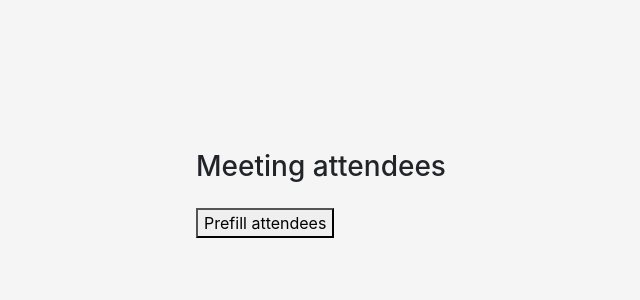
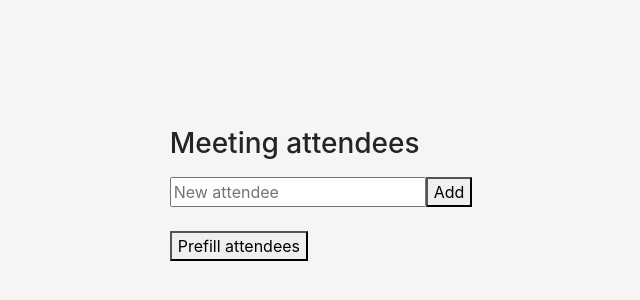
Before and after one commit to jestrux/meetings-app, a React (Vite) app: page / in a window 1280 px wide. Shown: the part 230-530 px from the top of the page, without its empty margins (319-959 px from the left). Built offline with nearby package versions, Linux system fonts and the light colour scheme.

Commit message:
Add new attendee flow

```diff
--- a/src/App.jsx
+++ b/src/App.jsx
@@ -19,6 +19,7 @@ function saveAttendees(value) {
 }
 
 function App() {
+	const [saving, setSaving] = useState(false);
 	const [loading, setLoading] = useState(true);
 	const [attendees, setAttendees] = useState([]);
 
@@ -46,6 +47,21 @@ function App() {
 	const preFillAttendees = () =>
 		persistAttendees(["Daniel", "Chaba", "Debora"]);
 
+	const addAttendee = async (e) => {
+		e.preventDefault();
+		const newAttendee = e.target.newAttendee.value;
+		const exists = attendees
+			.map((a) => a.toLowerCase())
+			.includes(newAttendee.toLowerCase());
+
+		if (exists) return alert(`Attendee: ${newAttendee} already exists!`);
+
+		setSaving(true);
+		persistAttendees([...attendees, newAttendee]);
+		await someTime();
+		setSaving(false);
+	};
+
 	return (
 		<main className="">
 			<div className="mt-5">
@@ -58,6 +74,22 @@ function App() {
 						return <li key={index}>{name}</li>;
 					})}
 				</ul>
+
+				<form
+					onSubmit={addAttendee}
+					style={{ pointerEvents: loading || saving ? "none" : "" }}
+				>
+					<input
+						type="text"
+						required
+						minLength="3"
+						name="newAttendee"
+						placeholder="New attendee"
+					/>
+					<button>
+						{saving ? <img width="40px" src={loader} /> : "Add"}
+					</button>
+				</form>
 
 				<div className="mt-4">
 					{attendees.length > 1 && (
```
